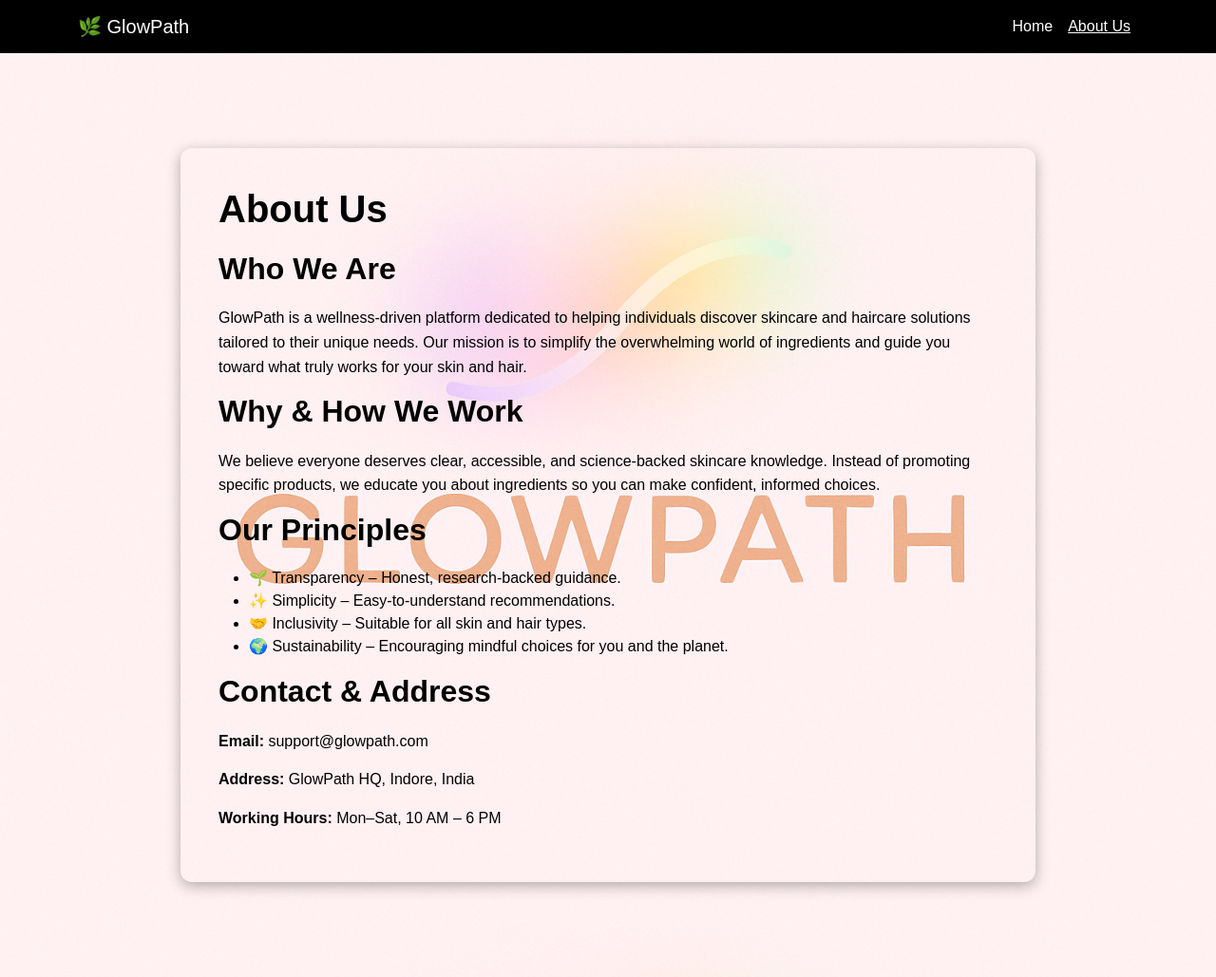
After one commit to ishika30k/project_skincare, a Flask app: page /about_us_logout in a window 1280 px wide. The commit adds this page. Shown: the whole page at 95% size. Run offline with Flask 3, Linux system fonts and the light colour scheme; some libraries are stand-ins or nearby versions.

Commit message:
adding new html

```diff
--- a/app.py
+++ b/app.py
@@ -1,4 +1,4 @@
-from flask import Flask, render_template, request, url_for, session, redirect, flash
+from flask import Flask, render_template, request, url_for, session, redirect, flash, make_response
 from flask_mysqldb import MySQL
 from datetime import datetime
 import re
@@ -313,6 +313,11 @@ def search_hub():
 def about_us():
     return render_template('about_us.html')
 
+@app.route('/about_us_logout', methods=['GET'])
+def about_us_logout():
+    return render_template('about_us1.html')
+
+
 @app.route('/current_recommendations', methods=['GET'])
 def current_recommendation():
     cur = mysql.connection.cursor()
@@ -529,7 +534,12 @@ def privacy():
 def logout():
     session.clear()
     flash("You have been logged out.", "info")
-    return redirect(url_for('login_submit'))
+    response = make_response(redirect(url_for('login')))
+    response.headers['Cache-Control'] = 'no-cache, no_store, must_revalidate'
+    response.headers['Pragma'] = 'no-cache'
+    response.headers['Expires'] = '0'
+    return response
+    #return redirect(url_for('login_submit'))
 
 if __name__ == "__main__":
     app.run(debug=True)
--- /dev/null
+++ b/templates/about_us1.html
@@ -0,0 +1,81 @@
+<!DOCTYPE html>
+<html lang="en">
+<head>
+  <meta charset="UTF-8">
+  <meta name="viewport" content="width=device-width, initial-scale=1">
+  <title>About Us - GlowPath</title>
+  <link href="https://cdn.jsdelivr.net/npm/bootstrap@5.3.3/dist/css/bootstrap.min.css" rel="stylesheet">
+
+  <style>
+    body {
+      background: url('/static/images/glowpath.png') no-repeat center center fixed;
+      background-size: cover;
+      font-family: Arial, sans-serif;
+      color: #000;
+    }
+    .content-box {
+      background-color: rgba(255, 255, 255, 0.01); /* 75% white transparent */
+      padding: 40px;
+      border-radius: 12px;
+      max-width: 900px;
+      margin: 100px auto;
+      box-shadow: 0px 4px 15px rgba(0,0,0,0.3);
+    }
+    h1, h2 {
+      font-weight: bold;
+      margin-bottom: 20px;
+    }
+    p {
+      margin-bottom: 15px;
+      line-height: 1.6;
+    }
+  </style>
+</head>
+<body>
+
+  <!-- Navbar -->
+  <nav class="navbar navbar-expand-lg" style="background-color: black;">
+    <div class="container">
+      <a class="navbar-brand text-white" href="#">🌿 GlowPath</a>
+      <button class="navbar-toggler" type="button" data-bs-toggle="collapse" data-bs-target="#navbarNav">
+        <span class="navbar-toggler-icon"></span>
+      </button>
+      <div class="collapse navbar-collapse justify-content-end" id="navbarNav">
+        <ul class="navbar-nav">
+          <li class="nav-item">
+            <a class="nav-link text-white" href='/login_home'>Home</a>
+          </li>
+          <li class="nav-item">
+            <a class="nav-link text-white active" href='/about_us1'> <u>About Us</u></a>
+          </li>
+        </ul>
+      </div>
+    </div>
+  </nav>
+
+  <!-- Content -->
+  <div class="content-box">
+    <h1>About Us</h1>
+    <h2>Who We Are</h2>
+    <p>GlowPath is a wellness-driven platform dedicated to helping individuals discover skincare and haircare solutions tailored to their unique needs. Our mission is to simplify the overwhelming world of ingredients and guide you toward what truly works for your skin and hair.</p>
+
+    <h2>Why & How We Work</h2>
+    <p>We believe everyone deserves clear, accessible, and science-backed skincare knowledge. Instead of promoting specific products, we educate you about ingredients so you can make confident, informed choices.</p>
+
+    <h2>Our Principles</h2>
+    <ul>
+      <li>🌱 Transparency – Honest, research-backed guidance.</li>
+      <li>✨ Simplicity – Easy-to-understand recommendations.</li>
+      <li>🤝 Inclusivity – Suitable for all skin and hair types.</li>
+      <li>🌍 Sustainability – Encouraging mindful choices for you and the planet.</li>
+    </ul>
+
+    <h2>Contact & Address</h2>
+    <p><strong>Email:</strong> support@glowpath.com</p>
+    <p><strong>Address:</strong> GlowPath HQ, Indore, India</p>
+    <p><strong>Working Hours:</strong> Mon–Sat, 10 AM – 6 PM</p>
+  </div>
+
+  <script src="https://cdn.jsdelivr.net/npm/bootstrap@5.3.3/dist/js/bootstrap.bundle.min.js"></script>
+</body>
+</html>
--- a/templates/login.html
+++ b/templates/login.html
@@ -77,7 +77,7 @@
             <a class="nav-link active" aria-current="page" href='/'>Home</a>
           </li>
           <li class="nav-item">
-            <a class="nav-link" href='/about_us'>About Us</a>
+            <a class="nav-link" href='/about_us_logout'>About Us</a>
           </li>
         </ul>
       </div>
--- a/templates/signin.html
+++ b/templates/signin.html
@@ -93,7 +93,7 @@
             <a class="nav-link" href="/">Home</a>
           </li>
           <li class="nav-item">
-            <a class="nav-link" href='/about_us'>About Us</a>
+            <a class="nav-link" href='/about_us_logout'>About Us</a>
           </li>
         </ul>
       </div>
```
